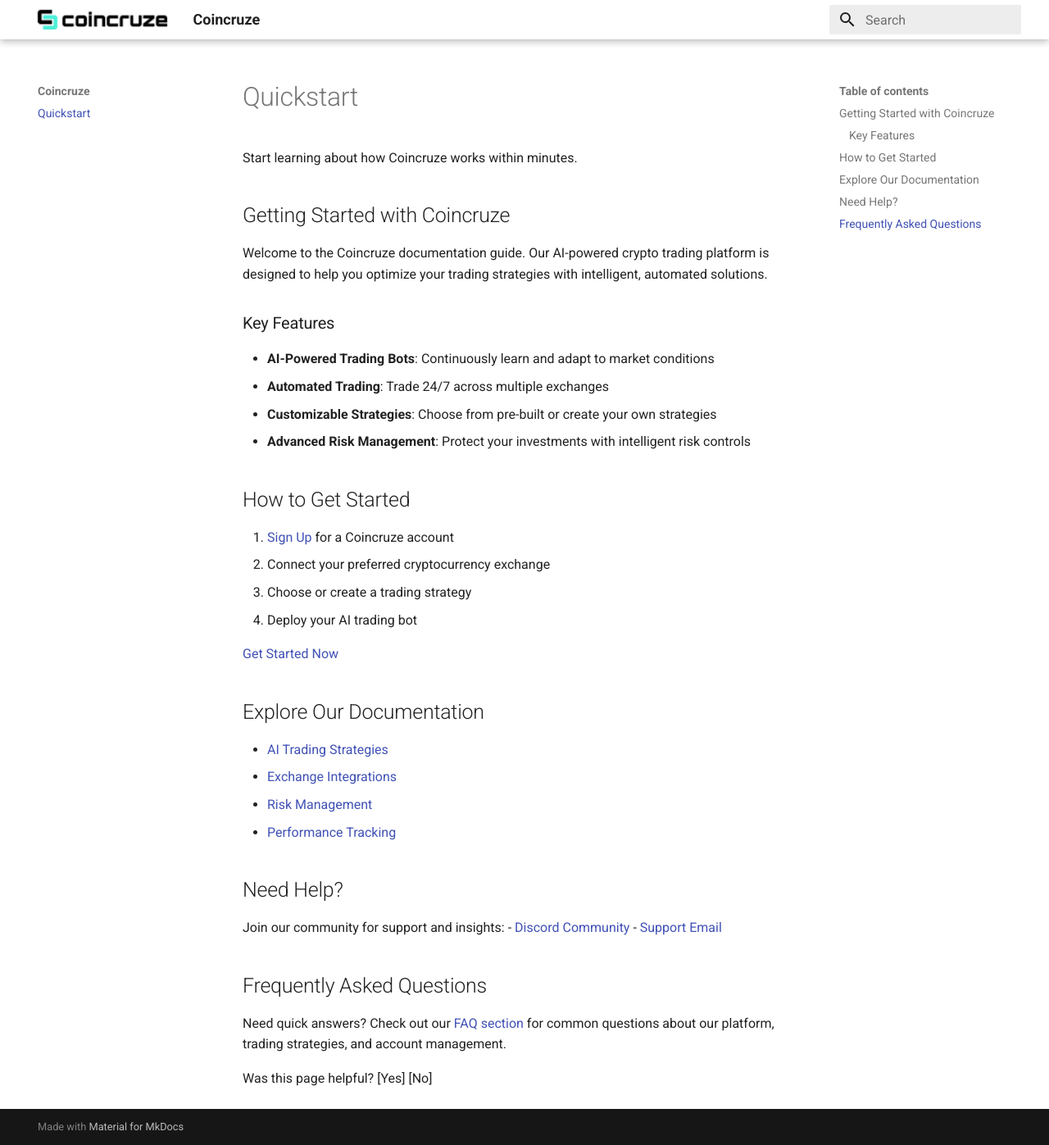
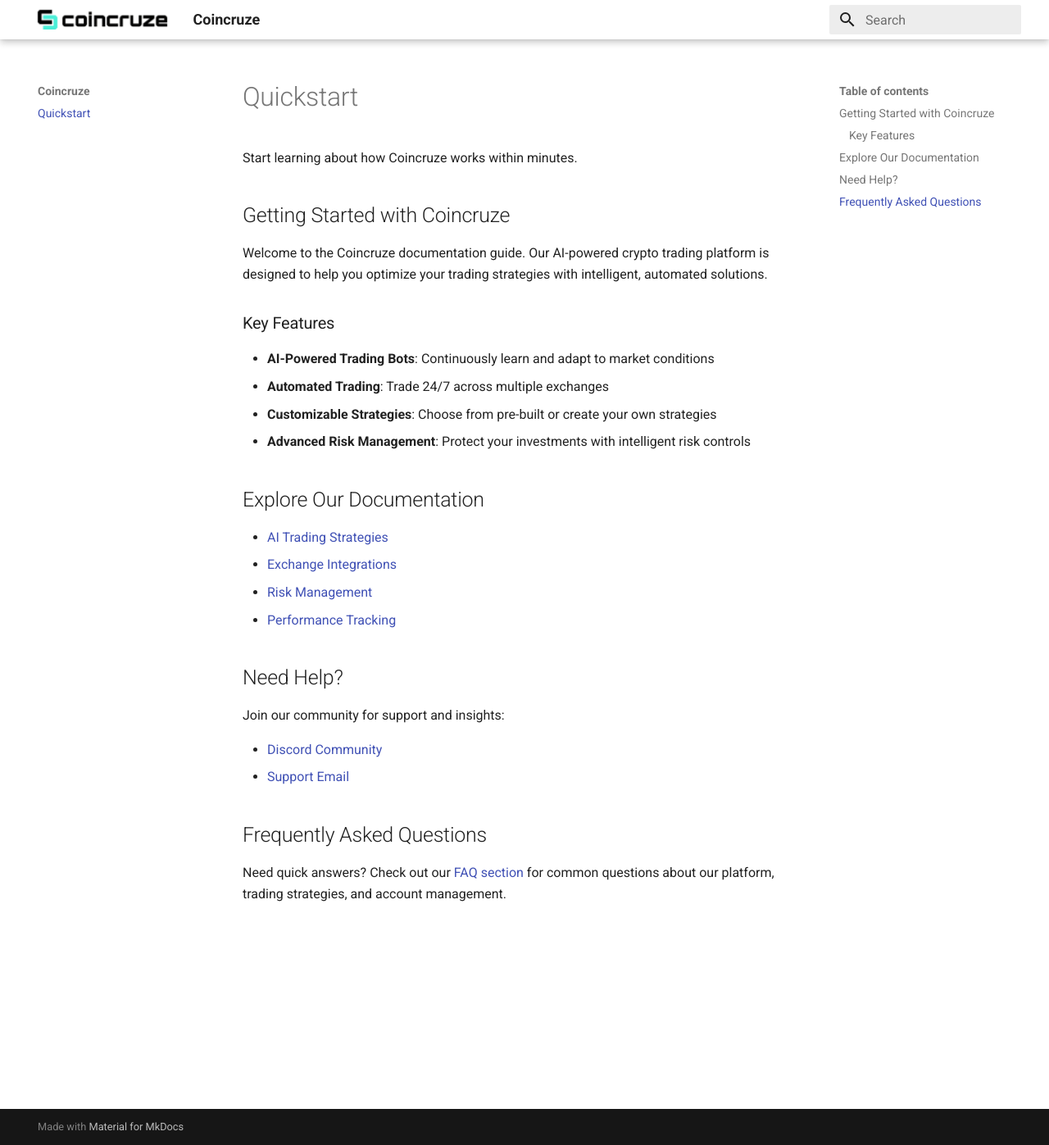
Before and after one commit to coincruze/docs, an MkDocs documentation site: the page built from docs/index.md, in a window 1280 px wide and 1397 px high. Shown: the whole window at 82% size. Built offline with MkDocs 1.6.1 and Material for MkDocs 9.7.7, drawn with Linux system fonts in a browser that asks for light colours.

Commit message:
docs: Update index.md to streamline getting started section and update Discord link

```diff
--- a/docs/index.md
+++ b/docs/index.md
@@ -13,15 +13,6 @@
 - **Customizable Strategies**: Choose from pre-built or create your own strategies
 - **Advanced Risk Management**: Protect your investments with intelligent risk controls
 
-## How to Get Started
-
-1. [Sign Up](/users/sign_up) for a Coincruze account
-2. Connect your preferred cryptocurrency exchange
-3. Choose or create a trading strategy
-4. Deploy your AI trading bot
-
-[Get Started Now](/users/sign_up)
-
 ## Explore Our Documentation
 
 - [AI Trading Strategies](/strategies)
@@ -32,12 +23,10 @@
 ## Need Help?
 
 Join our community for support and insights:
-- [Discord Community](https://discord.gg/7Q3z2v)
+
+- [Discord Community](https://discord.gg/aBhW5Sbk)
 - [Support Email](mailto:support@coincruze.com)
 
 ## Frequently Asked Questions
 
 Need quick answers? Check out our [FAQ section](/faq) for common questions about our platform, trading strategies, and account management.
-
-Was this page helpful?
-[Yes] [No]
```
